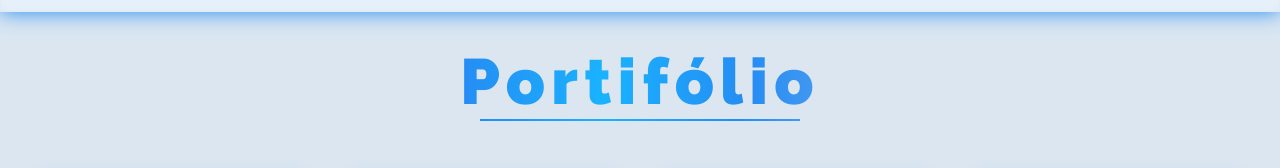
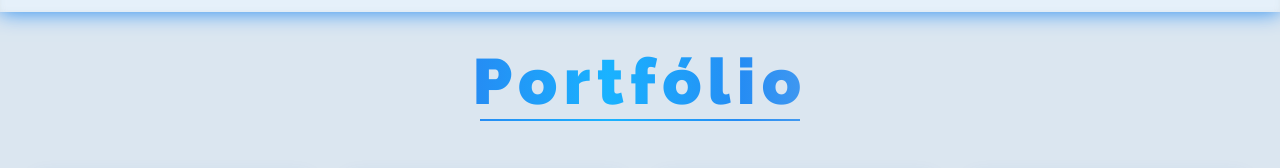
Before and after one commit to dev-vrmc/meu-portiflio, a plain HTML site: page projetos.html in a window 1280 px wide. Shown: the part 68-236 px from the top of the page. Drawn offline with nearby package versions, Linux system fonts and the light colour scheme; a web font is replaced by a local one.

Commit message:
Meu Portfólio

```diff
--- a/projetos.html
+++ b/projetos.html
@@ -58,7 +58,7 @@
     <main class="main">
         <section class="projects">
             <div class="titles__center" data-aos="fade-up" data-aos-duration="500">
-                <h1 class="title__center">Portifólio</h1>
+                <h1 class="title__center">Portfólio</h1>
                 <div class="line"></div>
             </div>
 
```
